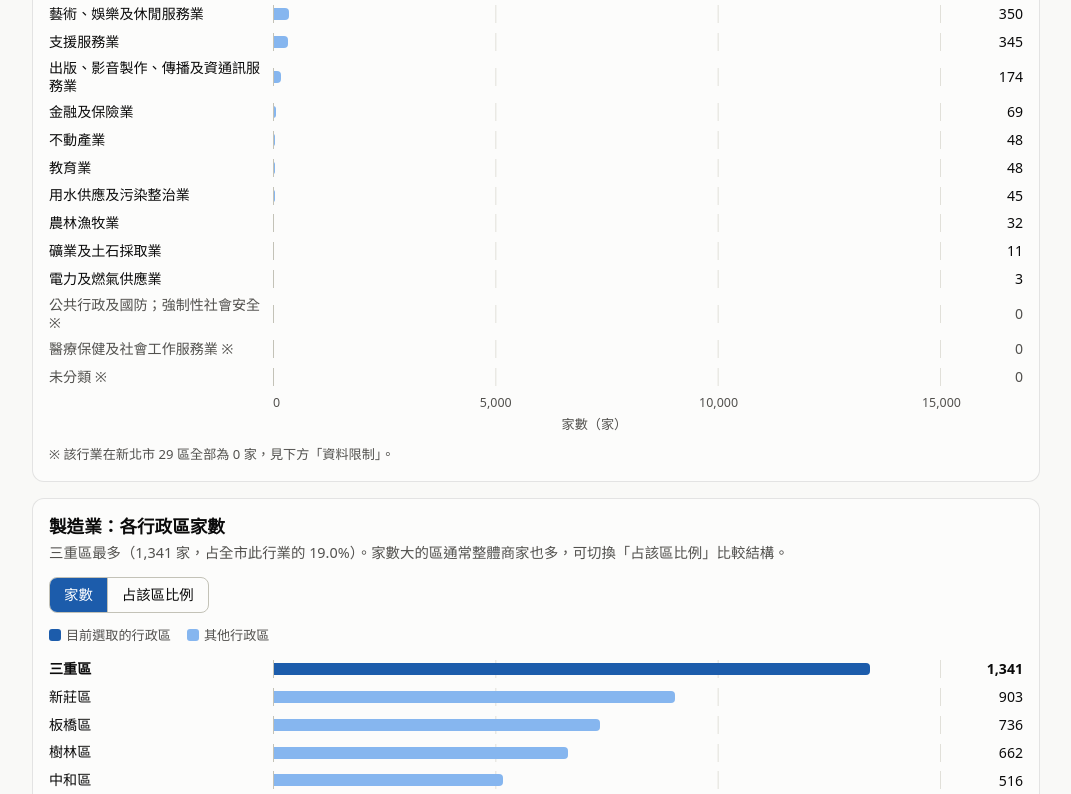
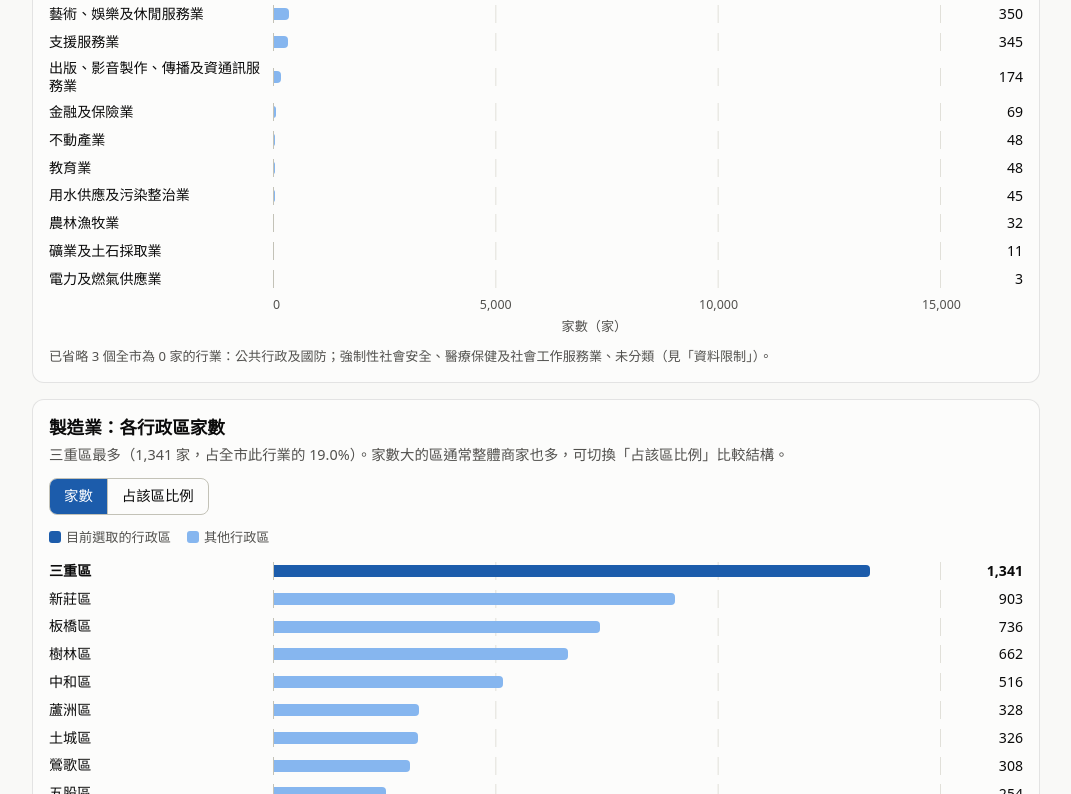
Before and after one commit to 32659-cloud/Number-of-businesses-by-industry-in-each-administrative-district-of-New-Taipei-City, a plain HTML site: page docs/index.html in a window 1280 px wide. Shown: the part 671-1465 px from the top of the page, without its empty margins (104-1175 px from the left). Drawn offline with Linux system fonts and the light colour scheme.

Commit message:
Hide all-zero industries from the page and simplify limitation wording
Co-Authored-By: Claude Sonnet 5.5 <noreply@anthropic.com>

```diff
--- a/docs/index.html
+++ b/docs/index.html
@@ -156,7 +156,7 @@ footer { color: var(--ink2); font-size: .82rem; }
   <p class="sub" id="subA"></p>
   <div class="legend"><span><i style="background:var(--bar-sel)"></i>目前選取的行業</span><span><i style="background:var(--bar)"></i>其他行業</span></div>
   <div id="chartA" class="chart"></div>
-  <p class="note">※ 該行業在新北市 29 區全部為 0 家，見下方「資料限制」。</p>
+  <p class="note" id="noteA"></p>
 </section>
 
 <section class="card">
@@ -175,7 +175,7 @@ footer { color: var(--ink2); font-size: .82rem; }
   <h2 id="titleC"></h2>
   <p class="sub" id="subC"></p>
   <div id="chartC" class="chart div"></div>
-  <p class="note">差距 = 該行業占該區總家數的比例 − 該行業占全市總家數的比例，單位為百分點（pp）。已排除全市為 0 的 3 個行業。</p>
+  <p class="note">差距 = 該行業占該區總家數的比例 − 該行業占全市總家數的比例，單位為百分點（pp）。同樣已省略全市為 0 家的行業。</p>
 </section>
 
 <section class="card">
@@ -198,8 +198,8 @@ footer { color: var(--ink2); font-size: .82rem; }
   <ul><li>民國 115 年 6 月（<code>11506</code>，即 2026 年 6 月）單月資料。本頁只有一個時間點，<b>不能判斷增減或趨勢</b>。</li></ul>
   <h2>資料限制</h2>
   <ul>
-    <li><b>3 個行業全市為 0：</b>「公共行政及國防；強制性社會安全」「醫療保健及社會工作服務業」「未分類」在 29 區都是 0。這些行業可能依其他法規登記而不在本資料的統計範圍，也可能是原始資料缺漏，本專案無法判斷，請勿解讀為新北市沒有這類單位。</li>
-    <li><b>統計口徑：</b>資料集說明只寫「各區域行業別家數」，未定義「家數」是登記數或營業中家數，也未說明是否包含公司登記。實際口徑以來源機關說明為準。</li>
+    <li><b>已省略的 3 個行業：</b>「公共行政及國防；強制性社會安全」「醫療保健及社會工作服務業」「未分類」在 29 區的家數都是 0，沒有可畫的內容，所以圖表和表格都省略了。原始檔與 <code>data/processed/</code> 仍保留這幾列。原因可能是這些行業不在這份資料的統計範圍，也可能是資料缺漏，本專案無法判斷，不代表新北市沒有這類單位。</li>
+    <li><b>「家數」怎麼算，來源沒有說：</b>例如有沒有包含已歇業的、有沒有包含公司行號。所以本頁只呈現來源給的數字，不拿它和其他機關的統計直接比較。</li>
     <li><b>「占比」與「集中度」是本專案的計算結果</b>，不是來源欄位；差距與集中度只描述結構差異，不代表好壞。</li>
     <li>行業別為 20 大類，無法看到更細的行業；原始資料沒有提供全市合計，因此合計值是由各區加總而得（見下方驗證）。</li>
     <li>名稱更正：原始的「電子及燃氣供應業」依行業標準分類更正為「電力及燃氣供應業」；「公共行政及國防;強制性社會安全」的半形分號改為全形。原始名稱保留在處理後檔案的 <code>industry_raw</code> 欄。</li>
@@ -224,6 +224,7 @@ footer { color: var(--ink2); font-size: .82rem; }
   var iTot = D.industries.map(function (_, i) { return M.reduce(function (a, r) { return a + r[i]; }, 0); });
   var TOTAL = D.total;
   var isZeroInd = function (i) { return iTot[i] === 0; };
+  var activeInd = D.industries.map(function (_, i) { return i; }).filter(function (i) { return !isZeroInd(i); });
 
   var state = { d: D.districts.indexOf("三重區"), i: D.industries.indexOf("製造業"), mode: "count" };
 
@@ -283,7 +284,7 @@ footer { color: var(--ink2); font-size: .82rem; }
   }
 
   function indOrder() {
-    return D.industries.map(function (_, i) { return i; }).sort(function (a, b) { return scopeVal(b) - scopeVal(a) || a - b; });
+    return activeInd.slice().sort(function (a, b) { return scopeVal(b) - scopeVal(a) || a - b; });
   }
 
   function renderKpis() {
@@ -301,7 +302,7 @@ footer { color: var(--ink2); font-size: .82rem; }
     $("titleA").textContent = scopeName() + "：各行業別家數";
     $("subA").textContent = "「" + D.industries[top] + "」最多，" + fmt(scopeVal(top)) + " 家，占" + (state.d < 0 ? "全市" : "該區") + " " + pct(scopeVal(top) / t * 100) + "%；其餘行業的家數都小得多，請看長條右側數字。";
     barChart($("chartA"), order.map(function (i) {
-      return { label: D.industries[i] + (isZeroInd(i) ? " ※" : ""), value: scopeVal(i), text: fmt(scopeVal(i)), sel: i === state.i, zero: isZeroInd(i),
+      return { label: D.industries[i], value: scopeVal(i), text: fmt(scopeVal(i)), sel: i === state.i, zero: isZeroInd(i),
         title: D.industries[i] + "：" + fmt(scopeVal(i)) + " 家（點選以切換行業）", onClick: function () { state.i = i; render(); } };
     }), { tickFmt: fmt, axisTitle: "家數（家）" });
   }
@@ -370,7 +371,7 @@ footer { color: var(--ink2); font-size: .82rem; }
         extra = z ? "<td>—</td><td>—</td><td class=\"hide-sm\">—</td>"
           : "<td>" + pct(r.city) + "</td><td>" + sgn(r.diff) + "</td><td class=\"hide-sm\">" + (r.lq === null ? "—" : r.lq.toFixed(2)) + "</td>";
       }
-      return "<tr class=\"" + (z ? "zero" : "") + "\"><td>" + D.industries[i] + (z ? " ※" : "") + "</td><td>" + fmt(scopeVal(i)) + "</td><td>" + pct(s) + "</td>" + extra + "</tr>";
+      return "<tr class=\"" + (z ? "zero" : "") + "\"><td>" + D.industries[i] + "</td><td>" + fmt(scopeVal(i)) + "</td><td>" + pct(s) + "</td>" + extra + "</tr>";
     }).join("");
     var cols = city ? 3 : 6;
     var foot = "<tr><th>合計</th><th>" + fmt(t) + "</th><th>100.0</th>" + (city ? "" : "<th></th><th></th><th class=\"hide-sm\"></th>") + "</tr>";
@@ -403,7 +404,8 @@ footer { color: var(--ink2); font-size: .82rem; }
 
   // 初始化選單
   $("selDistrict").innerHTML = '<option value="-1">新北市全市</option>' + D.districts.map(function (n, i) { return '<option value="' + i + '">' + n + "</option>"; }).join("");
-  $("selIndustry").innerHTML = D.industries.map(function (n, i) { return '<option value="' + i + '">' + n + (isZeroInd(i) ? " ※" : "") + "</option>"; }).join("");
+  $("selIndustry").innerHTML = activeInd.map(function (i) { return '<option value="' + i + '">' + D.industries[i] + "</option>"; }).join("");
+  $("noteA").textContent = "已省略 " + D.zero_industries.length + " 個全市為 0 家的行業：" + D.zero_industries.join("、") + "（見「資料限制」）。";
   $("selDistrict").addEventListener("change", function (e) { state.d = +e.target.value; render(); });
   $("selIndustry").addEventListener("change", function (e) { state.i = +e.target.value; render(); });
   $("modeCount").addEventListener("click", function () { state.mode = "count"; renderB(); });
```
Also changed, not shown: 1 other file.
